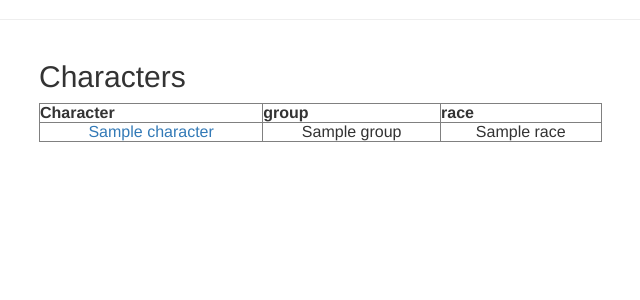
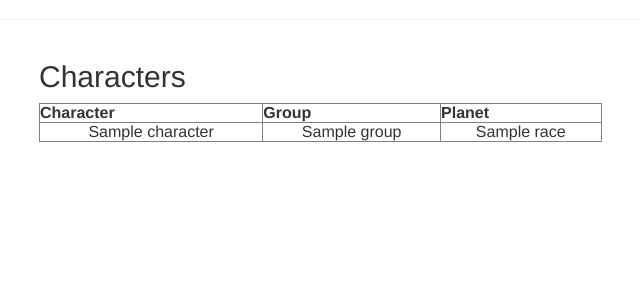
Before and after one commit to Adavideo/larps, a Django app: page /characters/larp_1/run_1/ in a window 1280 px wide. Shown: the part 140-440 px from the top of the page, without its empty margins (31-671 px from the left). Run offline with Django 3.2, Linux system fonts and the light colour scheme; a user stored in the database is signed in; tables that the repository leaves empty hold one stand-in row (values such as "Sample post"); some libraries are stand-ins or nearby versions.

Commit message:
Deleted links to characters details from characters list

```diff
--- a/larps/templates/larps/character_list.html
+++ b/larps/templates/larps/character_list.html
@@ -5,13 +5,13 @@
 
     <table border=1 style="width:75%">
       <th align="center">Character</th>
-      <th align="center">group</th>
-      <th align="center">race</th>
+      <th align="center">Group</th>
+      <th align="center">Planet</th>
         {% for character in character_list %}
           <tr>
-            <td align="center"><a href="{% url 'larps:character' character.id %}">{{ character.name }}</a> </td>
+            <td align="center"> {{character.name}} </td>
             <td align="center"> {{character.group.name}} </td>
-            <td align="center">  {{character.race.name}} </td>
+            <td align="center"> {{character.race.name}} </td>
           </tr>
         {% endfor %}
     </table>
```
